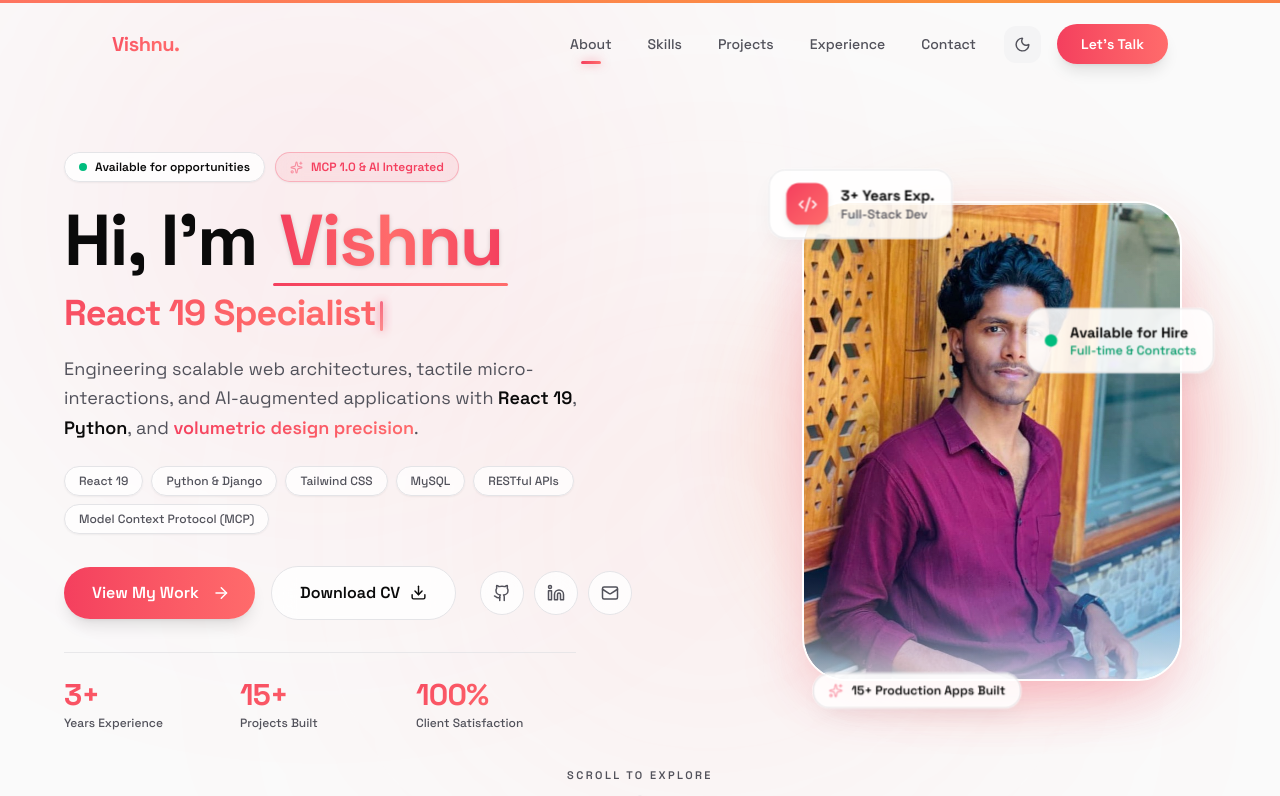
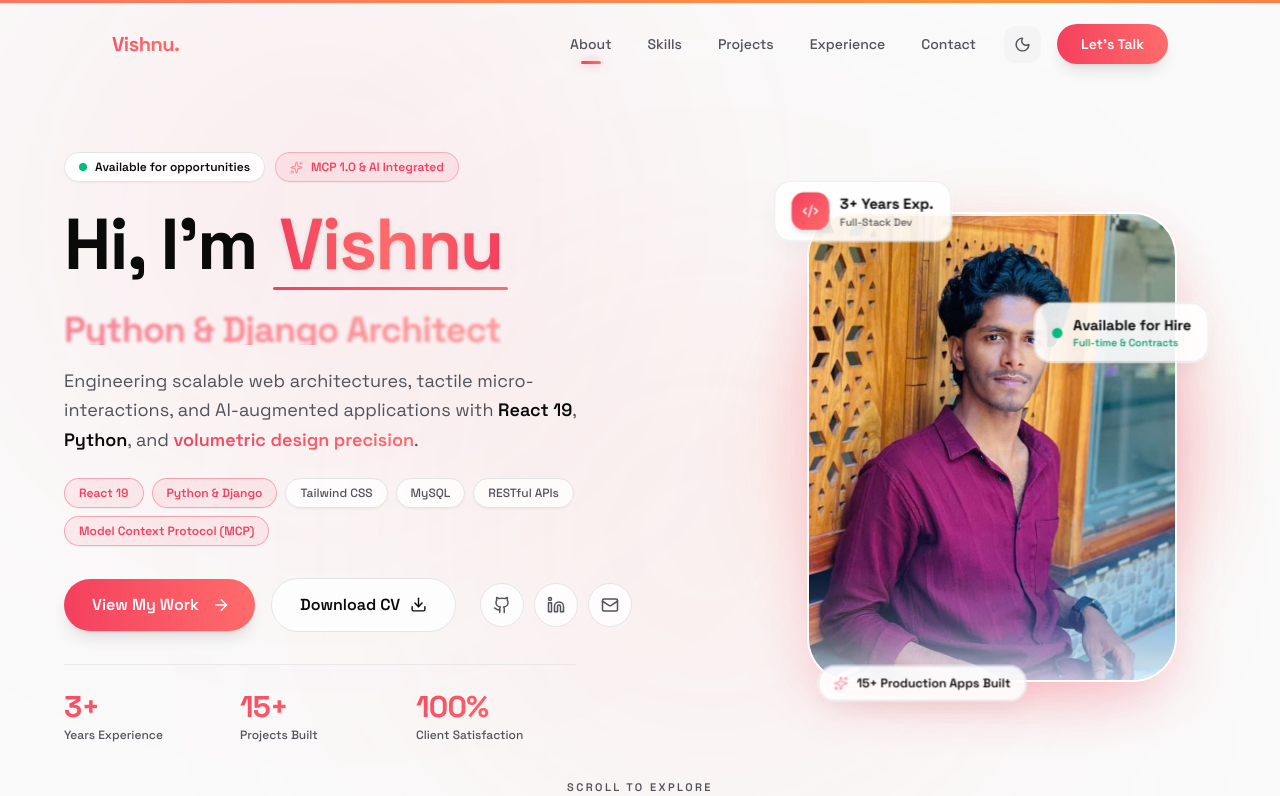
Before and after one commit to Vishnuvsh/portfolio-2.0, a React (Vite) app: page / in a window 1280 px wide. Shown: the top 796 px of the page. Built offline with nearby package versions, Linux system fonts and the light colour scheme.

Commit message:
edited Home page

```diff
--- a/src/App.jsx
+++ b/src/App.jsx
@@ -447,67 +447,30 @@ function SectionDivider() {
 // =====================================================================
 // 4. MICRO-INTERACTION COMPONENTS
 // =====================================================================
-function ScrambleTypewriter({ words }) {
-  const [currentWordIndex, setCurrentWordIndex] = useState(0);
-  const [displayText, setDisplayText] = useState(words[0] || '');
-  const [phase, setPhase] = useState('holding');
-  const CHARS = '!<>-_\\/[]{}—=+*^?#@$%&';
+function RoleMorpher({ roles }) {
+  const [index, setIndex] = useState(0);
 
   useEffect(() => {
-    const word = words[currentWordIndex];
-    let iteration = 0;
-
-    if (phase === 'typing') {
-      const interval = setInterval(() => {
-        setDisplayText(
-          word.split('').map((letter, idx) => {
-            if (idx < Math.floor(iteration)) return letter;
-            if (letter === ' ') return ' ';
-            return CHARS[Math.floor(Math.random() * CHARS.length)];
-          }).join('').slice(0, Math.ceil(iteration + 1))
-        );
-        iteration += 0.45;
-        if (iteration >= word.length) {
-          clearInterval(interval);
-          setTimeout(() => setPhase('holding'), 200);
-        }
-      }, 30);
-      return () => clearInterval(interval);
-    }
-
-    if (phase === 'holding') {
-      setDisplayText(word);
-      const timeout = setTimeout(() => setPhase('deleting'), 2400);
-      return () => clearTimeout(timeout);
-    }
-
-    if (phase === 'deleting') {
-      let len = word.length;
-      const interval = setInterval(() => {
-        len -= 1;
-        setDisplayText(word.slice(0, len));
-        if (len <= 0) {
-          clearInterval(interval);
-          setCurrentWordIndex((prev) => (prev + 1) % words.length);
-          setPhase('typing');
-        }
-      }, 35);
-      return () => clearInterval(interval);
-    }
-  }, [phase, currentWordIndex, words]);
+    const timer = setInterval(() => {
+      setIndex((prev) => (prev + 1) % roles.length);
+    }, 3200);
+    return () => clearInterval(timer);
+  }, [roles.length]);
 
   return (
-    <span className="inline-block min-w-[20px]">
-      <span className="text-gradient font-bold">{displayText}</span>
-      <motion.span
-        animate={{ opacity: [1, 0] }}
-        transition={{ duration: 0.5, repeat: Infinity, repeatType: 'reverse' }}
-        className="inline-block ml-1 w-[3px] h-[0.85em] rounded-sm align-middle"
-        style={{
-          background: 'linear-gradient(180deg, var(--color-accent), var(--color-accent-2))',
-          boxShadow: '0 0 10px var(--color-accent)',
-        }}
-      />
+    <span className="relative inline-flex items-center overflow-hidden h-[1.35em] align-middle">
+      <AnimatePresence mode="wait">
+        <motion.span
+          key={roles[index]}
+          initial={{ y: 26, opacity: 0, filter: 'blur(4px)' }}
+          animate={{ y: 0, opacity: 1, filter: 'blur(0px)' }}
+          exit={{ y: -26, opacity: 0, filter: 'blur(4px)' }}
+          transition={{ duration: 0.45, ease: [0.16, 1, 0.3, 1] }}
+          className="text-gradient font-extrabold tracking-tight inline-block whitespace-nowrap"
+        >
+          {roles[index]}
+        </motion.span>
+      </AnimatePresence>
     </span>
   );
 }
@@ -768,21 +731,21 @@ function CentralCutoutPortrait({ scrollYProgress }) {
 
   const springProgress = useSpring(scrollYProgress, { stiffness: 85, damping: 24, restDelta: 0.001 });
 
-  const portraitY = useTransform(springProgress, [0, 1], [0, 170]);
-  const portraitScale = useTransform(springProgress, [0, 0.45, 1], [1, 1.09, 0.93]);
-  const scrollRotateX = useTransform(springProgress, [0, 1], [0, 14]);
-  const scrollRotateY = useTransform(springProgress, [0, 1], [0, -10]);
+  const portraitY = useTransform(springProgress, [0, 1], [0, 140]);
+  const portraitScale = useTransform(springProgress, [0, 0.45, 1], [1, 1.06, 0.94]);
+  const scrollRotateX = useTransform(springProgress, [0, 1], [0, 10]);
+  const scrollRotateY = useTransform(springProgress, [0, 1], [0, -8]);
   const scrollRotateZ = useTransform(springProgress, [0, 1], [0, 2]);
 
-  const mouseRotateX = useSpring(useTransform(mouseY, [-0.5, 0.5], [10, -10]), { stiffness: 180, damping: 25 });
-  const mouseRotateY = useSpring(useTransform(mouseX, [-0.5, 0.5], [-10, 10]), { stiffness: 180, damping: 25 });
+  const mouseRotateX = useSpring(useTransform(mouseY, [-0.5, 0.5], [8, -8]), { stiffness: 180, damping: 25 });
+  const mouseRotateY = useSpring(useTransform(mouseX, [-0.5, 0.5], [-8, 8]), { stiffness: 180, damping: 25 });
 
   const finalRotateX = useTransform([scrollRotateX, mouseRotateX], ([s, m]) => s + m);
   const finalRotateY = useTransform([scrollRotateY, mouseRotateY], ([s, m]) => s + m);
 
-  const badgeExpY = useTransform(springProgress, [0, 1], [0, 80]);
-  const badgeAvailY = useTransform(springProgress, [0, 1], [0, 220]);
-  const badgeStatsY = useTransform(springProgress, [0, 1], [0, 130]);
+  const badgeExpY = useTransform(springProgress, [0, 1], [0, 40]);
+  const badgeAvailY = useTransform(springProgress, [0, 1], [0, 60]);
+  const badgeStatsY = useTransform(springProgress, [0, 1], [0, 50]);
 
   const stageLightScale = useTransform(springProgress, [0, 0.5, 1], [1, 1.25, 0.95]);
   const stageLightOpacity = useTransform(springProgress, [0, 0.8, 1], [0.95, 1, 0.35]);
@@ -800,17 +763,17 @@ function CentralCutoutPortrait({ scrollYProgress }) {
       ref={cardRef}
       onMouseMove={handleMouseMove}
       onMouseLeave={handleMouseLeave}
-      className="relative flex items-center justify-center my-6 lg:my-0 w-full max-w-[420px] lg:max-w-none mx-auto select-none"
+      className="relative flex items-center justify-center my-4 lg:my-0 w-full max-w-[380px] sm:max-w-[420px] lg:max-w-none mx-auto select-none"
       style={{ perspective: 1300 }}
     >
       {/* 1. Volumetric Key Glow Circle */}
       <motion.div
-        className="absolute w-[360px] h-[360px] sm:w-[440px] h-[440px] lg:w-[480px] lg:h-[480px] rounded-full pointer-events-none"
+        className="absolute w-[320px] h-[320px] sm:w-[420px] sm:h-[420px] lg:w-[460px] lg:h-[460px] rounded-full pointer-events-none"
         style={{
           scale: stageLightScale,
           opacity: stageLightOpacity,
-          background: 'radial-gradient(circle at 50% 50%, rgba(244, 63, 94, 0.40) 0%, rgba(255, 107, 107, 0.28) 38%, rgba(251, 146, 60, 0.10) 60%, transparent 75%)',
-          filter: 'blur(60px)',
+          background: 'radial-gradient(circle at 50% 50%, rgba(244, 63, 94, 0.38) 0%, rgba(255, 107, 107, 0.24) 38%, rgba(251, 146, 60, 0.08) 60%, transparent 75%)',
+          filter: 'blur(55px)',
           willChange: 'transform, opacity',
         }}
       />
@@ -818,17 +781,17 @@ function CentralCutoutPortrait({ scrollYProgress }) {
       <motion.div
         animate={{ rotate: 360 }}
         transition={{ duration: 28, repeat: Infinity, ease: 'linear' }}
-        className="absolute w-[300px] h-[300px] sm:w-[380px] sm:h-[380px] lg:w-[400px] lg:h-[400px] rounded-full pointer-events-none opacity-50"
+        className="absolute w-[280px] h-[280px] sm:w-[360px] sm:h-[360px] lg:w-[390px] lg:h-[390px] rounded-full pointer-events-none opacity-45"
         style={{
           background: 'conic-gradient(from 0deg, rgba(244, 63, 94, 0.45), rgba(255, 107, 107, 0.35), transparent 45%, rgba(255, 107, 107, 0.3), rgba(244, 63, 94, 0.45))',
-          filter: 'blur(45px)',
+          filter: 'blur(40px)',
         }}
       />
       {/* 3. Stage Floor Bounce Light Anchor */}
       <div
-        className="absolute -bottom-6 left-1/2 -translate-x-1/2 w-[85%] sm:w-[105%] h-20 rounded-full pointer-events-none opacity-60"
+        className="absolute -bottom-6 left-1/2 -translate-x-1/2 w-[85%] sm:w-[105%] h-20 rounded-full pointer-events-none opacity-50"
         style={{
-          background: 'radial-gradient(ellipse at center, rgba(244, 63, 94, 0.30) 0%, rgba(255, 107, 107, 0.15) 45%, transparent 75%)',
+          background: 'radial-gradient(ellipse at center, rgba(244, 63, 94, 0.28) 0%, rgba(255, 107, 107, 0.12) 45%, transparent 75%)',
           filter: 'blur(28px)',
         }}
       />
@@ -843,13 +806,13 @@ function CentralCutoutPortrait({ scrollYProgress }) {
           rotateZ: scrollRotateZ,
           transformStyle: 'preserve-3d',
         }}
-        initial={{ opacity: 0, scale: 0.85, y: 50 }}
+        initial={{ opacity: 0, scale: 0.88, y: 40 }}
         animate={{ opacity: 1, scale: 1, y: 0 }}
-        transition={{ duration: 1.1, ease: [0.16, 1, 0.3, 1] }}
+        transition={{ duration: 1.0, ease: [0.16, 1, 0.3, 1] }}
         className="relative z-10 flex items-center justify-center cursor-pointer group"
       >
         <div
-          className="relative w-[260px] h-[340px] sm:w-[310px] sm:h-[400px] md:w-[340px] md:h-[440px] lg:w-[360px] lg:h-[460px] xl:w-[380px] xl:h-[480px] rounded-[36px] sm:rounded-[44px] overflow-hidden border-2 border-white/85 dark:border-white/20 shadow-[0_25px_60px_-15px_rgba(244,63,94,0.32)] backdrop-blur-md"
+          className="relative w-[260px] h-[330px] sm:w-[300px] sm:h-[390px] md:w-[330px] md:h-[430px] lg:w-[350px] lg:h-[450px] xl:w-[370px] xl:h-[470px] rounded-[36px] sm:rounded-[44px] overflow-hidden border-2 border-white/85 dark:border-white/20 shadow-[0_25px_60px_-15px_rgba(244,63,94,0.32)] backdrop-blur-md"
           style={{ background: 'linear-gradient(145deg, rgba(255,255,255,0.7) 0%, rgba(255,255,255,0.2) 100%)' }}
         >
           <div className="absolute inset-x-0 top-0 h-[2px] bg-gradient-to-r from-transparent via-white to-transparent opacity-90 z-20" />
@@ -867,34 +830,34 @@ function CentralCutoutPortrait({ scrollYProgress }) {
           <div className="absolute inset-0 bg-gradient-to-br from-white/30 via-transparent to-transparent opacity-0 group-hover:opacity-100 transition-opacity duration-500 pointer-events-none z-20" />
         </div>
 
-        {/* Orbiting Satellite Badges */}
-        <motion.div style={{ y: badgeExpY, z: 55 }} className="absolute -top-4 -left-4 sm:-top-5 sm:-left-8 lg:-left-6 z-30">
-          <div className="glass-premium rounded-2xl px-3.5 py-2.5 sm:px-4 sm:py-3 shadow-xl border border-white/80 dark:border-white/10 flex items-center gap-3">
-            <div className="w-9 h-9 sm:w-10 sm:h-10 rounded-xl bg-gradient-to-br from-[var(--color-accent)] to-[var(--color-accent-2)] flex items-center justify-center text-white shadow-md shadow-[var(--color-accent)]/30">
-              <Code2 size={19} />
+        {/* Orbiting Satellite Badges (Responsive positioning without mobile clipping) */}
+        <motion.div style={{ y: badgeExpY, z: 55 }} className="absolute -top-3 -left-2 sm:-top-5 sm:-left-6 z-30">
+          <div className="glass-premium rounded-2xl px-3 py-2 sm:px-4 sm:py-2.5 shadow-xl border border-white/80 dark:border-white/10 flex items-center gap-2.5 backdrop-blur-xl">
+            <div className="w-8 h-8 sm:w-9 sm:h-9 rounded-xl bg-gradient-to-br from-[var(--color-accent)] to-[var(--color-accent-2)] flex items-center justify-center text-white shadow-md shadow-[var(--color-accent)]/30 flex-shrink-0">
+              <Code2 size={16} />
             </div>
             <div>
               <div className="text-xs sm:text-sm font-bold text-[var(--color-text-main)]">3+ Years Exp.</div>
-              <div className="text-[10px] sm:text-xs text-[var(--color-text-muted)] font-medium">Full-Stack Dev</div>
+              <div className="text-[10px] text-[var(--color-text-muted)] font-medium">Full-Stack Dev</div>
             </div>
           </div>
         </motion.div>
 
-        <motion.div style={{ y: badgeAvailY, z: 45 }} className="absolute top-24 -right-4 sm:top-28 sm:-right-8 lg:-right-6 z-30">
-          <div className="glass-premium rounded-2xl px-3.5 py-2.5 sm:px-4 sm:py-3 shadow-xl border border-white/80 dark:border-white/10 flex items-center gap-3">
-            <div className="relative flex h-3 w-3">
+        <motion.div style={{ y: badgeAvailY, z: 45 }} className="absolute top-20 -right-2 sm:top-24 sm:-right-6 z-30">
+          <div className="glass-premium rounded-2xl px-3 py-2 sm:px-4 sm:py-2.5 shadow-xl border border-white/80 dark:border-white/10 flex items-center gap-2.5 backdrop-blur-xl">
+            <div className="relative flex h-2.5 w-2.5 flex-shrink-0">
               <span className="animate-ping absolute inline-flex h-full w-full rounded-full bg-emerald-400 opacity-75" />
-              <span className="relative inline-flex rounded-full h-3 w-3 bg-emerald-500" />
+              <span className="relative inline-flex rounded-full h-2.5 w-2.5 bg-emerald-500" />
             </div>
             <div>
               <div className="text-xs sm:text-sm font-bold text-[var(--color-text-main)]">Available for Hire</div>
-              <div className="text-[10px] sm:text-xs text-emerald-600 dark:text-emerald-400 font-medium">Full-time & Contracts</div>
+              <div className="text-[10px] text-emerald-600 dark:text-emerald-400 font-medium">Full-time & Contracts</div>
             </div>
           </div>
         </motion.div>
 
-        <motion.div style={{ y: badgeStatsY, z: 35 }} className="absolute -bottom-4 -left-2 sm:-bottom-5 sm:left-4 z-30 flex">
-          <div className="glass-premium rounded-2xl px-3.5 py-2 shadow-lg border border-white/80 dark:border-white/10 flex items-center gap-2">
+        <motion.div style={{ y: badgeStatsY, z: 35 }} className="absolute -bottom-3 left-1/2 -translate-x-1/2 sm:translate-x-0 sm:left-4 z-30 flex">
+          <div className="glass-premium rounded-2xl px-3.5 py-2 shadow-lg border border-white/80 dark:border-white/10 flex items-center gap-2 backdrop-blur-xl whitespace-nowrap">
             <Sparkles size={14} className="text-[var(--color-accent)] animate-pulse" />
             <span className="text-xs font-semibold text-[var(--color-text-main)]">15+ Production Apps Built</span>
           </div>
@@ -933,10 +896,16 @@ function Hero() {
         <div className="grid grid-cols-1 lg:grid-cols-12 gap-12 lg:gap-8 xl:gap-14 items-center">
 
           {/* Left Column: Headlines, Bio, Tech Stack, CTAs, Stats */}
-          <div className="lg:col-span-7 flex flex-col items-center lg:items-start text-center lg:text-left order-2 lg:order-1">
+          <div className="lg:col-span-7 flex flex-col items-center lg:items-start text-center lg:text-left order-1">
+
             {/* Status pills */}
-            <div className="flex flex-wrap items-center justify-center lg:justify-start gap-2.5 mb-5">
-              <span className="px-3.5 py-1.5 rounded-full border border-[var(--color-border)] bg-[var(--color-bg-surface)]/80 backdrop-blur-md text-xs font-semibold text-[var(--color-text-main)] shadow-xs flex items-center gap-2">
+            <motion.div
+              initial={{ opacity: 0, y: 15 }}
+              animate={{ opacity: 1, y: 0 }}
+              transition={{ duration: 0.5 }}
+              className="flex flex-wrap items-center justify-center lg:justify-start gap-2.5 mb-6"
+            >
+              <span className="px-3.5 py-1.5 rounded-full border border-[var(--color-border)] bg-[var(--color-bg-surface)]/85 backdrop-blur-md text-xs font-semibold text-[var(--color-text-main)] shadow-xs flex items-center gap-2">
                 <span className="relative flex h-2 w-2">
                   <span className="animate-ping absolute inline-flex h-full w-full rounded-full bg-emerald-400 opacity-75" />
                   <span className="relative inline-flex rounded-full h-2 w-2 bg-emerald-500" />
@@ -945,42 +914,78 @@ function Hero() {
               </span>
               <span className="px-3.5 py-1.5 rounded-full border border-[var(--color-accent)]/30 bg-[var(--color-accent)]/8 backdrop-blur-md text-xs font-semibold text-[var(--color-accent)] shadow-xs flex items-center gap-2">
                 <Sparkles size={13} className="text-[var(--color-accent)] animate-pulse" />
-                MCP 1.0 & AI Integrated
+                MCP 1.0 &amp; AI Integrated
               </span>
+            </motion.div>
+
+            {/* Main Headline & Role */}
+            <div className="mb-5 w-full">
+              <motion.h1
+                initial={{ opacity: 0, y: 20 }}
+                animate={{ opacity: 1, y: 0 }}
+                transition={{ duration: 0.7, delay: 0.15 }}
+                className="text-4xl sm:text-5xl md:text-6xl xl:text-7xl font-extrabold tracking-tight leading-[1.08] text-[var(--color-text-main)] mb-3"
+              >
+                Hi, I'm <SparklesText text="Vishnu" />
+              </motion.h1>
+              <motion.div
+                initial={{ opacity: 0, y: 15 }}
+                animate={{ opacity: 1, y: 0 }}
+                transition={{ duration: 0.6, delay: 0.25 }}
+                className="text-2xl sm:text-3xl md:text-4xl font-bold tracking-tight text-[var(--color-text-main)] min-h-[1.4em] flex items-center justify-center lg:justify-start"
+              >
+                <RoleMorpher roles={ROLES} />
+              </motion.div>
             </div>
 
-            {/* Main Headline & Role */}
-            <div className="mb-4">
-              <h1 className="text-4xl sm:text-5xl md:text-6xl xl:text-7xl font-extrabold tracking-tight leading-[1.08] text-[var(--color-text-main)] mb-2">
-                Hi, I'm <SparklesText text="Vishnu" />
-              </h1>
-              <h2 className="text-2xl sm:text-3xl md:text-4xl font-bold tracking-tight text-[var(--color-text-main)] min-h-[1.4em] flex items-center justify-center lg:justify-start">
-                <ScrambleTypewriter words={ROLES} />
-              </h2>
-            </div>
-
             {/* Description */}
-            <p className="text-base sm:text-lg text-[var(--color-text-muted)] max-w-xl leading-relaxed mb-6 font-normal">
+            <motion.p
+              initial={{ opacity: 0, y: 15 }}
+              animate={{ opacity: 1, y: 0 }}
+              transition={{ duration: 0.6, delay: 0.35 }}
+              className="text-base sm:text-lg text-[var(--color-text-muted)] max-w-xl leading-relaxed mb-6 font-normal"
+            >
               Engineering scalable web architectures, tactile micro-interactions, and AI-augmented applications with{' '}
               <span className="text-[var(--color-text-main)] font-semibold">React 19</span>,{' '}
               <span className="text-[var(--color-text-main)] font-semibold">Python</span>, and{' '}
               <span className="text-gradient-static font-semibold">volumetric design precision</span>.
-            </p>
+            </motion.p>
 
             {/* Tech stack pills */}
-            <div className="flex flex-wrap items-center justify-center lg:justify-start gap-2 mb-8 max-w-xl">
-              {['React 19', 'Python & Django', 'Tailwind CSS', 'MySQL', 'RESTful APIs', 'Model Context Protocol (MCP)'].map((tech, i) => (
+            <motion.div
+              initial={{ opacity: 0, y: 15 }}
+              animate={{ opacity: 1, y: 0 }}
+              transition={{ duration: 0.6, delay: 0.45 }}
+              className="flex flex-wrap items-center justify-center lg:justify-start gap-2 mb-8 max-w-xl"
+            >
+              {[
+                { name: 'React 19', highlight: true },
+                { name: 'Python & Django', highlight: true },
+                { name: 'Tailwind CSS' },
+                { name: 'MySQL' },
+                { name: 'RESTful APIs' },
+                { name: 'Model Context Protocol (MCP)', highlight: true },
+              ].map((tech) => (
                 <span
-                  key={i}
-                  className="px-3.5 py-1.5 text-xs font-medium rounded-full border border-[var(--color-border)] bg-[var(--color-bg-surface)]/75 text-[var(--color-text-muted)] hover:border-[var(--color-accent)]/50 hover:text-[var(--color-accent)] hover:bg-[var(--color-accent)]/5 hover:scale-105 transition-all duration-300 cursor-default shadow-xs"
+                  key={tech.name}
+                  className={`px-3.5 py-1.5 text-xs font-medium rounded-full border transition-all duration-300 hover:scale-105 cursor-default shadow-xs ${
+                    tech.highlight
+                      ? 'border-[var(--color-accent)]/40 bg-[var(--color-accent)]/8 text-[var(--color-accent)] font-semibold'
+                      : 'border-[var(--color-border)] bg-[var(--color-bg-surface)]/75 text-[var(--color-text-muted)] hover:border-[var(--color-accent)]/50 hover:text-[var(--color-accent)]'
+                  }`}
                 >
-                  {tech}
+                  {tech.name}
                 </span>
               ))}
-            </div>
+            </motion.div>
 
             {/* CTAs & Socials */}
-            <div className="flex flex-wrap items-center justify-center lg:justify-start gap-4 mb-8 w-full">
+            <motion.div
+              initial={{ opacity: 0, y: 15 }}
+              animate={{ opacity: 1, y: 0 }}
+              transition={{ duration: 0.6, delay: 0.55 }}
+              className="flex flex-wrap items-center justify-center lg:justify-start gap-4 mb-8 w-full"
+            >
               <MagneticButton href="#projects" variant="primary">
                 View My Work
                 <motion.span animate={{ x: [0, 5, 0] }} transition={{ duration: 1.5, repeat: Infinity }}>
@@ -1011,10 +1016,15 @@ function Hero() {
                   </a>
                 ))}
               </div>
-            </div>
+            </motion.div>
 
             {/* Impact Metrics Row */}
-            <div className="w-full max-w-lg grid grid-cols-3 gap-3 sm:gap-4 pt-6 border-t border-[var(--color-border)]/80">
+            <motion.div
+              initial={{ opacity: 0, y: 15 }}
+              animate={{ opacity: 1, y: 0 }}
+              transition={{ duration: 0.6, delay: 0.65 }}
+              className="w-full max-w-lg grid grid-cols-3 gap-3 sm:gap-4 pt-6 border-t border-[var(--color-border)]/80"
+            >
               {[
                 { value: '3+', label: 'Years Experience' },
                 { value: '15+', label: 'Projects Built' },
@@ -1025,11 +1035,11 @@ function Hero() {
                   <div className="text-[11px] sm:text-xs text-[var(--color-text-muted)] font-medium mt-0.5">{stat.label}</div>
                 </div>
               ))}
-            </div>
+            </motion.div>
           </div>
 
           {/* Right Column: 3D Portrait with Orbiting Satellites */}
-          <div className="lg:col-span-5 flex justify-center lg:justify-end order-1 lg:order-2">
+          <div className="lg:col-span-5 flex justify-center lg:justify-end order-2">
             <CentralCutoutPortrait scrollYProgress={scrollYProgress} />
           </div>
 
```
Also changed, not shown: src/index.css (+4 -4 lines).
